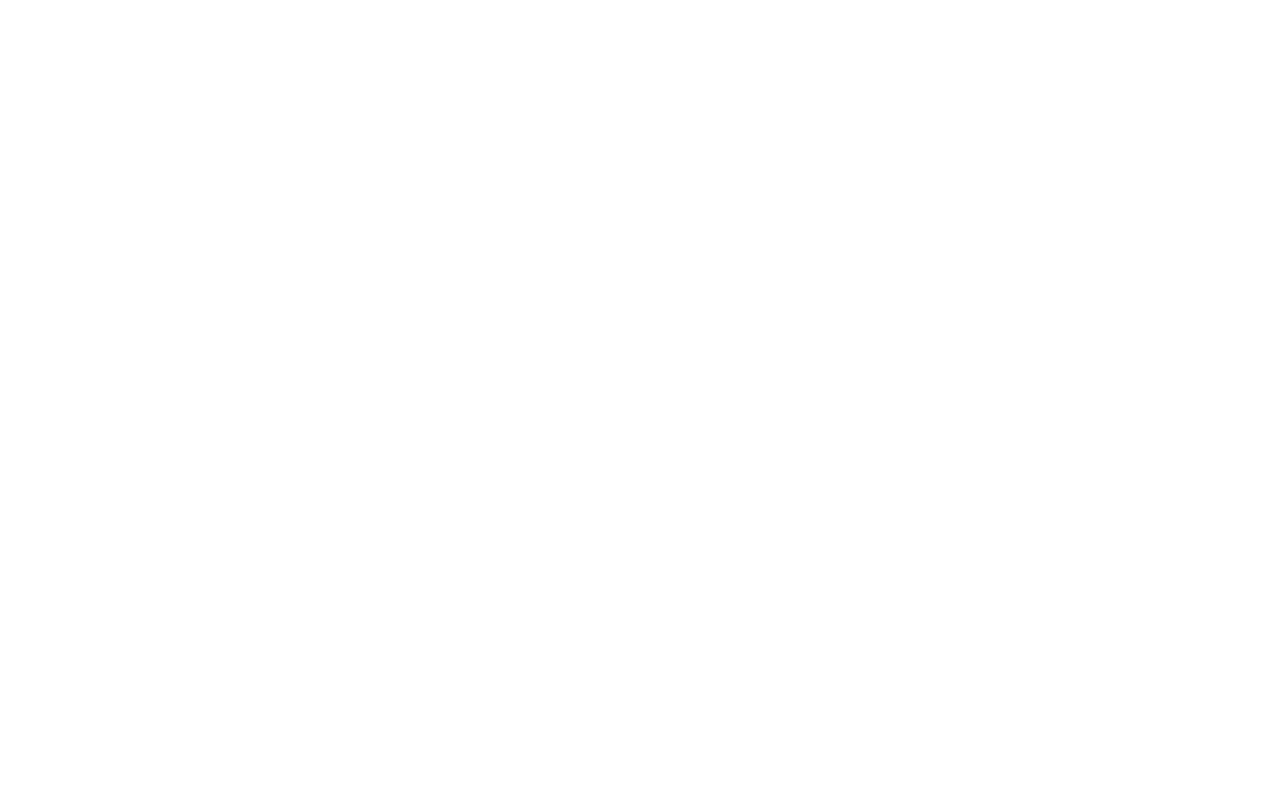
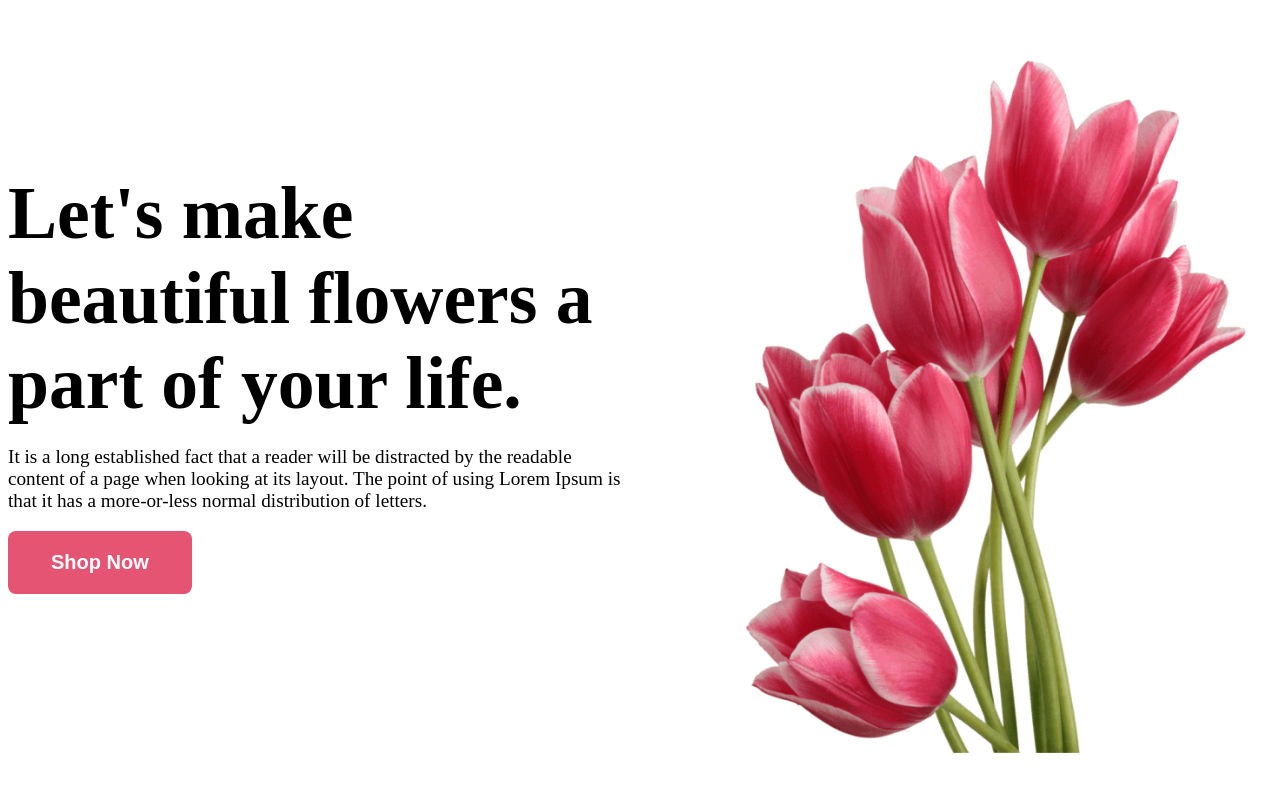
Before and after one commit to salauddin-777/flower-shop-assignment, a plain HTML site: page index.html in a window 1280 px wide. Drawn offline with Linux system fonts and the light colour scheme.

Commit message:
Header Section Added and style added

```diff
--- a/index.html
+++ b/index.html
@@ -6,7 +6,18 @@
     <title>Flower Shop</title>
     <link rel="stylesheet" href="./styles/style.css">
 </head>
-<body>
-
+<body class="lato-regular-normal">
+    <header>
+        <div class="action">
+            <h2 class="action-title">Let's make beautiful flowers a part of your life.</h2>
+            <p class="action-description">
+                It is a long established fact that a reader will be distracted by the readable content of a page when looking at its layout. The point of using Lorem Ipsum is that it has a more-or-less normal distribution of letters.
+            </p>
+            <button class="btn-primary">Shop Now</button>
+        </div>
+        <div>
+            <img src="./Flower Asset/pngwing 10.png" alt="">
+        </div>
+    </header>
 </body>
 </html>
--- a/styles/style.css
+++ b/styles/style.css
@@ -0,0 +1,46 @@
+@import url('https://fonts.googleapis.com/css2?family=Lato:ital,wght@0,100;0,300;0,400;0,700;0,900;1,100;1,300;1,400;1,700;1,900&display=swap')
+
+.lato-regular-normal {
+  font-family: "Lato", sans-serif;
+  font-weight: 400;
+  font-style: normal;
+}
+
+/* Shared Style */
+.btn-primary{
+    padding: 20px 43px 20px 43px;
+    border-radius: 8px;
+    background: rgb(229, 84, 115);
+    color: rgb(255, 255, 255);
+    font-size: 1.25rem;
+    font-weight: 700;
+    border: none;
+}
+
+/* Header Style */
+
+header{
+    display: flex;
+    margin: 0 auto;
+    justify-content: center;
+    align-items: center;
+    gap: 97px;
+}
+header img{
+    width: 100%;
+    padding-top: 50px;
+
+}
+.action{
+    text-align: left;
+    width: 708px;
+}
+.action-title{
+    font-weight: 800;
+    font-size: 4.6rem ;
+    margin: 0 auto;
+}
+.action-description{
+    font-weight: 400;
+    font-size: 1.2rem;
+}
```
